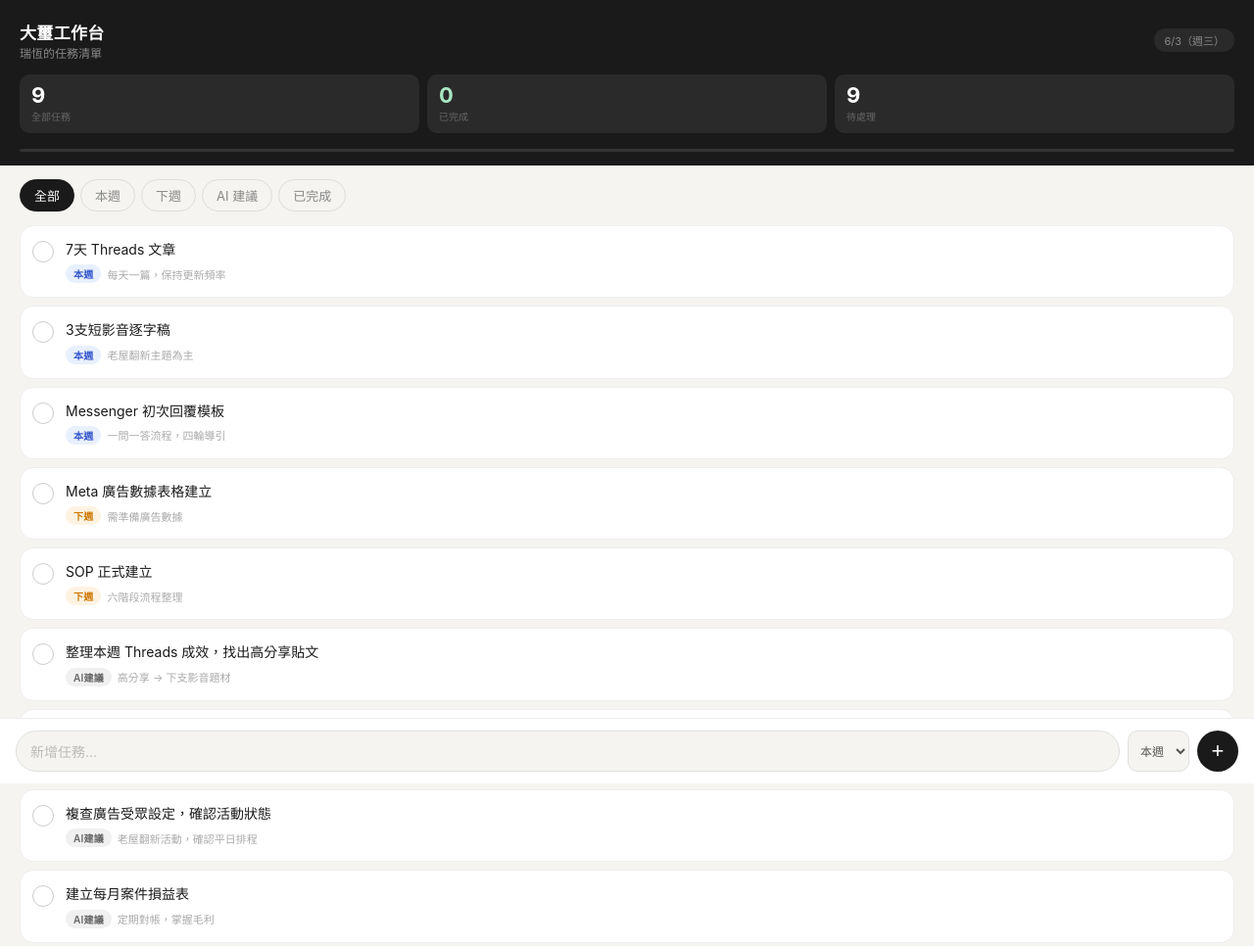
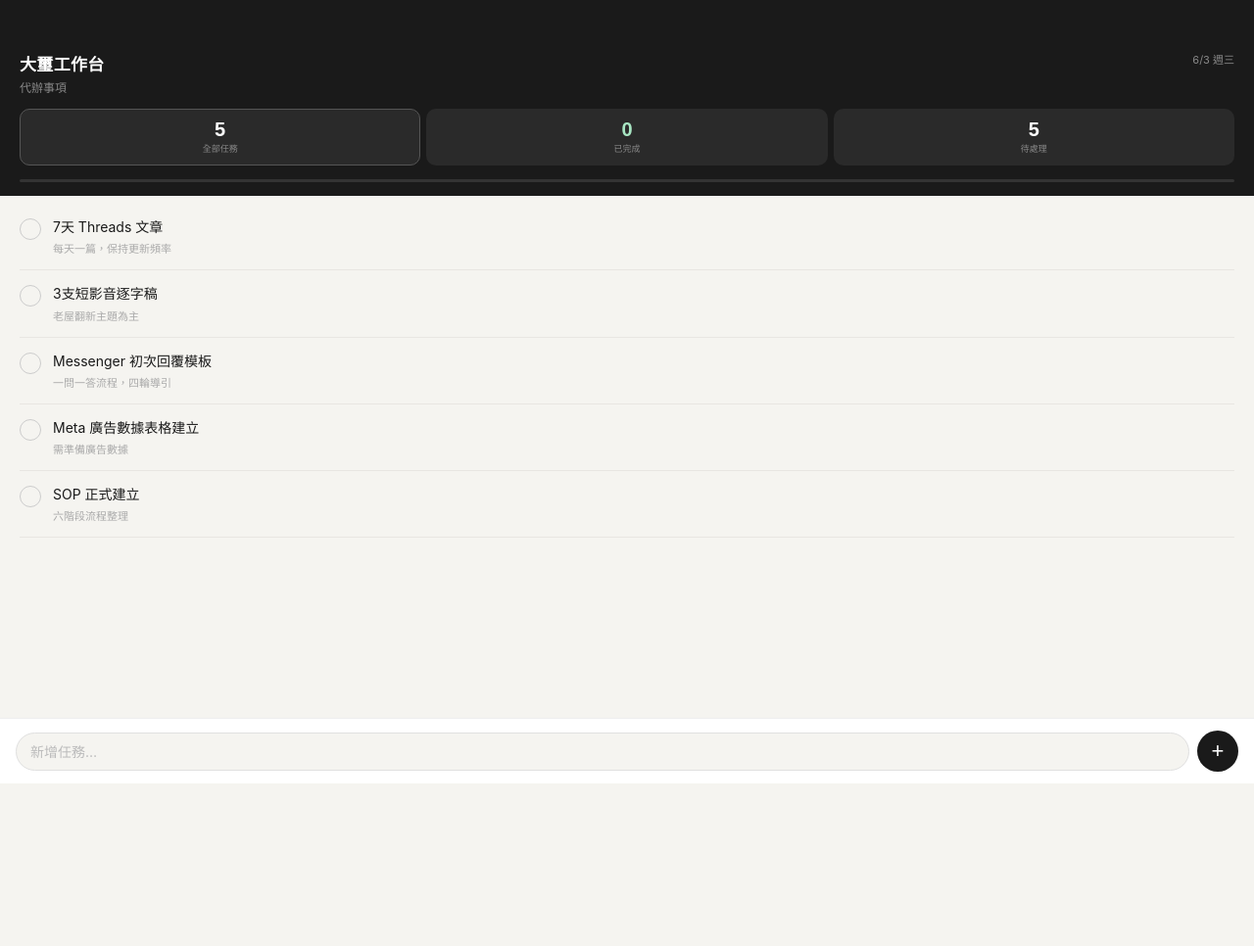
Before and after one commit to louiswu329/-, a plain HTML site: page index.html in a window 1280 px wide. Shown: the whole page at 98% size. After the commit the page ends 800 px from the top, so only its background shows below. Drawn offline with Linux system fonts and the light colour scheme.

Commit message:
Update index.html

```diff
--- a/index.html
+++ b/index.html
@@ -2,7 +2,9 @@
 <html lang="zh-TW">
 <head>
 <meta charset="UTF-8">
-<meta name="viewport" content="width=device-width, initial-scale=1.0">
+<meta name="viewport" content="width=device-width, initial-scale=1.0, viewport-fit=cover">
+<meta name="apple-mobile-web-app-capable" content="yes">
+<meta name="apple-mobile-web-app-status-bar-style" content="black-translucent">
 <title>大璽工作台</title>
 <style>
   * { box-sizing: border-box; margin: 0; padding: 0; }
@@ -13,131 +15,54 @@
     min-height: 100vh;
     padding-bottom: 80px;
   }
-
-  /* Header */
   .header {
     background: #1a1a1a;
-    color: #fff;
-    padding: 20px 20px 16px;
+    padding: 52px 20px 14px;
     position: sticky;
     top: 0;
     z-index: 10;
   }
   .header-top {
     display: flex;
-    align-items: center;
+    align-items: flex-start;
     justify-content: space-between;
     margin-bottom: 14px;
   }
-  .brand { font-size: 17px; font-weight: 600; letter-spacing: .02em; }
-  .brand-sub { font-size: 12px; color: #888; font-weight: 400; }
-  .date-chip {
-    font-size: 11px;
-    color: #888;
-    background: #2a2a2a;
-    padding: 4px 10px;
-    border-radius: 20px;
-  }
-
-  /* Stats */
-  .stats {
-    display: flex;
-    gap: 8px;
-  }
-  .stat {
+  .brand { font-size: 17px; font-weight: 600; color: #fff; letter-spacing: .02em; }
+  .brand-sub { font-size: 12px; color: #888; margin-top: 3px; }
+  .date-chip { font-size: 11px; color: #888; }
+  .stats { display: flex; gap: 6px; }
+  .stat-btn {
     flex: 1;
     background: #2a2a2a;
+    border: 1.5px solid transparent;
     border-radius: 10px;
-    padding: 10px 12px;
+    padding: 10px 0;
+    text-align: center;
+    cursor: pointer;
+    transition: border-color .15s;
+    -webkit-tap-highlight-color: transparent;
   }
-  .stat-num {
-    font-size: 22px;
-    font-weight: 700;
-    color: #fff;
-    line-height: 1;
-  }
-  .stat-label {
-    font-size: 10px;
-    color: #666;
-    margin-top: 3px;
-  }
-  .stat.highlight .stat-num { color: #A8E6C3; }
-
-  /* Progress bar */
-  .progress-wrap {
-    background: #1a1a1a;
-    padding: 0 20px 14px;
-  }
-  .progress-bar {
-    height: 3px;
-    background: #333;
-    border-radius: 2px;
-    overflow: hidden;
-  }
-  .progress-fill {
-    height: 100%;
-    background: #A8E6C3;
-    border-radius: 2px;
-    transition: width .4s ease;
-  }
-
-  /* Tabs */
-  .tabs {
-    display: flex;
-    gap: 6px;
-    padding: 14px 20px 0;
-    overflow-x: auto;
-    scrollbar-width: none;
-    background: #F5F4F0;
-  }
-  .tabs::-webkit-scrollbar { display: none; }
-  .tab {
-    flex-shrink: 0;
-    padding: 6px 14px;
-    border-radius: 20px;
-    border: 1.5px solid #ddd;
-    background: transparent;
-    color: #888;
-    font-size: 13px;
-    cursor: pointer;
-    font-family: inherit;
-    transition: all .15s;
-  }
-  .tab.active {
-    background: #1a1a1a;
-    border-color: #1a1a1a;
-    color: #fff;
-    font-weight: 500;
-  }
-
-  /* Content */
-  .content { padding: 14px 20px 0; }
-
-  .section-label {
-    font-size: 10px;
-    font-weight: 600;
-    color: #aaa;
-    letter-spacing: .1em;
-    text-transform: uppercase;
-    margin: 16px 0 8px;
-  }
-
-  /* Task card */
+  .stat-btn.active { border-color: #555; }
+  .stat-num { font-size: 20px; font-weight: 700; color: #fff; line-height: 1; }
+  .stat-num.green { color: #A8E6C3; }
+  .stat-label { font-size: 9px; color: #888; margin-top: 3px; }
+  .progress-wrap { background: #1a1a1a; padding: 0 20px 14px; }
+  .progress-bar { height: 3px; background: #333; border-radius: 2px; overflow: hidden; }
+  .progress-fill { height: 100%; background: #A8E6C3; border-radius: 2px; transition: width .4s ease; }
+  .content { padding: 8px 20px 0; }
   .task-card {
-    background: #fff;
-    border-radius: 14px;
-    padding: 14px 14px 14px 12px;
     display: flex;
     align-items: flex-start;
     gap: 12px;
-    margin-bottom: 8px;
-    border: 1px solid #eee;
-    transition: opacity .2s, border-color .2s;
+    padding: 14px 0;
+    border-bottom: 1px solid #e8e6e2;
+    cursor: pointer;
+    transition: opacity .2s;
     -webkit-tap-highlight-color: transparent;
   }
   .task-card.done { opacity: .45; }
   .task-card.done .task-title { text-decoration: line-through; }
-
   .check-btn {
     width: 22px;
     height: 22px;
@@ -146,73 +71,33 @@
     background: transparent;
     flex-shrink: 0;
     margin-top: 1px;
-    cursor: pointer;
     display: flex;
     align-items: center;
     justify-content: center;
-    transition: all .2s;
-    -webkit-tap-highlight-color: transparent;
   }
-  .check-btn.checked {
-    background: #A8E6C3;
-    border-color: #A8E6C3;
-  }
-  .check-btn.checked::after {
-    content: '✓';
-    font-size: 12px;
-    color: #1a6640;
-    font-weight: 700;
-  }
-
+  .check-btn.checked { background: #A8E6C3; border-color: #A8E6C3; }
+  .check-btn.checked::after { content: '✓'; font-size: 12px; color: #1a6640; font-weight: 700; }
   .task-body { flex: 1; min-width: 0; }
-  .task-title {
-    font-size: 14px;
-    line-height: 1.45;
-    margin-bottom: 5px;
-    color: #1a1a1a;
-  }
-  .task-footer {
-    display: flex;
-    align-items: center;
-    gap: 6px;
-    flex-wrap: wrap;
-  }
-
-  .badge {
-    font-size: 10px;
-    font-weight: 600;
-    padding: 2px 8px;
-    border-radius: 20px;
-    letter-spacing: .02em;
-  }
-  .badge-week { background: #E8F0FE; color: #3355CC; }
-  .badge-next { background: #FEF3E2; color: #CC7700; }
-  .badge-ai { background: #F0F0F0; color: #666; }
-
-  .task-note {
-    font-size: 11px;
-    color: #aaa;
-  }
-
-  /* Empty state */
+  .task-title { font-size: 14px; line-height: 1.45; color: #1a1a1a; margin-bottom: 3px; }
+  .task-note { font-size: 11px; color: #aaa; }
+  .task-expire { font-size: 10px; color: #CC7700; margin-top: 4px; }
   .empty {
     text-align: center;
-    padding: 40px 20px;
+    padding: 50px 20px;
     color: #bbb;
     font-size: 14px;
   }
   .empty-icon { font-size: 36px; margin-bottom: 10px; }
-
-  /* Add task bar */
   .add-bar {
     position: fixed;
-    bottom: 0;
-    left: 0; right: 0;
+    bottom: 0; left: 0; right: 0;
     background: #fff;
     border-top: 1px solid #eee;
     padding: 12px 16px;
+    padding-bottom: calc(12px + env(safe-area-inset-bottom));
     display: flex;
     gap: 8px;
+    align-items: center;
     z-index: 20;
   }
   .add-input {
@@ -228,16 +113,6 @@
   }
   .add-input:focus { border-color: #1a1a1a; }
   .add-input::placeholder { color: #bbb; }
-  .add-select {
-    padding: 10px 8px;
-    border-radius: 10px;
-    border: 1.5px solid #e0e0e0;
-    background: #F5F4F0;
-    font-size: 12px;
-    font-family: inherit;
-    color: #555;
-    outline: none;
-  }
   .add-btn {
     width: 42px;
     height: 42px;
@@ -253,18 +128,16 @@
     flex-shrink: 0;
     line-height: 1;
   }
-
-  /* Toast */
   .toast {
     position: fixed;
-    top: 16px;
+    bottom: 90px;
     left: 50%;
     transform: translateX(-50%);
     background: #1a1a1a;
     color: #fff;
     padding: 8px 18px;
     border-radius: 20px;
-    font-size: 13px;
+    font-size: 12px;
     z-index: 100;
     opacity: 0;
     transition: opacity .2s;
@@ -280,14 +153,23 @@
   <div class="header-top">
     <div>
       <div class="brand">大璽工作台</div>
-      <div class="brand-sub">瑞恆的任務清單</div>
+      <div class="brand-sub">代辦事項</div>
     </div>
     <div class="date-chip" id="today-date"></div>
   </div>
   <div class="stats">
-    <div class="stat"><div class="stat-num" id="stat-total">0</div><div class="stat-label">全部任務</div></div>
-    <div class="stat highlight"><div class="stat-num" id="stat-done">0</div><div class="stat-label">已完成</div></div>
-    <div class="stat"><div class="stat-num" id="stat-left">0</div><div class="stat-label">待處理</div></div>
+    <button class="stat-btn active" id="btn-all" onclick="setView('all')">
+      <div class="stat-num" id="s-total">0</div>
+      <div class="stat-label">全部任務</div>
+    </button>
+    <button class="stat-btn" id="btn-done" onclick="setView('done')">
+      <div class="stat-num green" id="s-done">0</div>
+      <div class="stat-label">已完成</div>
+    </button>
+    <button class="stat-btn" id="btn-todo" onclick="setView('todo')">
+      <div class="stat-num" id="s-left">0</div>
+      <div class="stat-label">待處理</div>
+    </button>
   </div>
 </div>
 
@@ -295,131 +177,123 @@
   <div class="progress-bar"><div class="progress-fill" id="progress" style="width:0%"></div></div>
 </div>
 
-<div class="tabs" id="tabs">
-  <button class="tab active" onclick="setTab('all',this)">全部</button>
-  <button class="tab" onclick="setTab('week',this)">本週</button>
-  <button class="tab" onclick="setTab('next',this)">下週</button>
-  <button class="tab" onclick="setTab('ai',this)">AI 建議</button>
-  <button class="tab" onclick="setTab('done',this)">已完成</button>
-</div>
-
 <div class="content" id="task-list"></div>
 
 <div class="add-bar">
-  <input class="add-input" id="new-task" type="text" placeholder="新增任務..." />
-  <select class="add-select" id="new-tag">
-    <option value="week">本週</option>
-    <option value="next">下週</option>
-  </select>
+  <input class="add-input" id="new-task" type="text" placeholder="新增任務…" />
   <button class="add-btn" onclick="addTask()">+</button>
 </div>
 
 <div class="toast" id="toast"></div>
 
 <script>
-const TASKS = [
-  {id:1,title:'7天 Threads 文章',tag:'week',source:'user',done:false,note:'每天一篇，保持更新頻率'},
-  {id:2,title:'3支短影音逐字稿',tag:'week',source:'user',done:false,note:'老屋翻新主題為主'},
-  {id:3,title:'Messenger 初次回覆模板',tag:'week',source:'user',done:false,note:'一問一答流程，四輪導引'},
-  {id:4,title:'Meta 廣告數據表格建立',tag:'next',source:'user',done:false,note:'需準備廣告數據'},
-  {id:5,title:'SOP 正式建立',tag:'next',source:'user',done:false,note:'六階段流程整理'},
-  {id:6,title:'整理本週 Threads 成效，找出高分享貼文',tag:'ai',source:'ai',done:false,note:'高分享 → 下支影音題材'},
-  {id:7,title:'更新客戶跟進訊息（沉默潛客）',tag:'ai',source:'ai',done:false,note:'用作品集或小提示暖身'},
-  {id:8,title:'複查廣告受眾設定，確認活動狀態',tag:'ai',source:'ai',done:false,note:'老屋翻新活動，確認平日排程'},
-  {id:9,title:'建立每月案件損益表',tag:'ai',source:'ai',done:false,note:'定期對帳，掌握毛利'},
+var DAY_MS = 86400000;
+var STORAGE_KEY = 'dashi_v3';
+
+var defaultTasks = [
+  {id:1, title:'7天 Threads 文章', done:false, doneAt:null, note:'每天一篇，保持更新頻率'},
+  {id:2, title:'3支短影音逐字稿', done:false, doneAt:null, note:'老屋翻新主題為主'},
+  {id:3, title:'Messenger 初次回覆模板', done:false, doneAt:null, note:'一問一答流程，四輪導引'},
+  {id:4, title:'Meta 廣告數據表格建立', done:false, doneAt:null, note:'需準備廣告數據'},
+  {id:5, title:'SOP 正式建立', done:false, doneAt:null, note:'六階段流程整理'},
 ];
 
-let tasks = JSON.parse(localStorage.getItem('dashi_tasks') || 'null') || TASKS;
-let currentTab = 'all';
-let nextId = Math.max(...tasks.map(t=>t.id)) + 1;
+var tasks = JSON.parse(localStorage.getItem(STORAGE_KEY) || 'null') || defaultTasks;
+var currentView = 'all';
+var nextId = Math.max.apply(null, tasks.map(function(t){return t.id})) + 1;
 
-function save() {
-  localStorage.setItem('dashi_tasks', JSON.stringify(tasks));
-}
+function save() { localStorage.setItem(STORAGE_KEY, JSON.stringify(tasks)); }
 
-function setTab(tab, el) {
-  currentTab = tab;
-  document.querySelectorAll('.tab').forEach(t=>t.classList.remove('active'));
-  el.classList.add('active');
+function setView(v) {
+  currentView = v;
+  document.getElementById('btn-all').className = 'stat-btn' + (v==='all'?' active':'');
+  document.getElementById('btn-done').className = 'stat-btn' + (v==='done'?' active':'');
+  document.getElementById('btn-todo').className = 'stat-btn' + (v==='todo'?' active':'');
   render();
 }
 
 function toggle(id) {
-  const t = tasks.find(t=>t.id===id);
+  var t = tasks.find(function(x){return x.id===id});
   if (!t) return;
   t.done = !t.done;
+  t.doneAt = t.done ? Date.now() : null;
   save();
-  showToast(t.done ? '✓ 完成！' : '已取消完成');
+  showToast(t.done ? '完成 ✓' : '已取消完成');
   render();
 }
 
 function addTask() {
-  const inp = document.getElementById('new-task');
-  const tag = document.getElementById('new-tag').value;
-  const title = inp.value.trim();
+  var inp = document.getElementById('new-task');
+  var title = inp.value.trim();
   if (!title) return;
-  tasks.push({id:nextId++, title, tag, source:'user', done:false, note:''});
-  inp.value='';
+  tasks.push({id: nextId++, title: title, done: false, doneAt: null, note: ''});
+  inp.value = '';
   save();
   showToast('任務已新增');
-  currentTab = tag;
-  document.querySelectorAll('.tab').forEach(t=>t.classList.remove('active'));
-  document.querySelectorAll('.tab')[tag==='week'?1:2].classList.add('active');
   render();
 }
 
 function showToast(msg) {
-  const t = document.getElementById('toast');
+  var t = document.getElementById('toast');
   t.textContent = msg;
   t.classList.add('show');
-  setTimeout(()=>t.classList.remove('show'), 1800);
+  setTimeout(function(){ t.classList.remove('show'); }, 1600);
 }
 
-function tagLabel(tag) {
-  return tag==='week'?'本週':tag==='next'?'下週':'AI建議';
+function daysLeft(doneAt) {
+  if (!doneAt) return 10;
+  var elapsed = Math.floor((Date.now() - doneAt) / DAY_MS);
+  return Math.max(0, 10 - elapsed);
 }
-function tagClass(tag) {
-  return tag==='week'?'badge-week':tag==='next'?'badge-next':'badge-ai';
+
+function cleanExpired() {
+  tasks = tasks.filter(function(t) {
+    return !t.done || daysLeft(t.doneAt) > 0;
+  });
+  save();
 }
 
 function render() {
-  const total = tasks.length;
-  const done = tasks.filter(t=>t.done).length;
-  document.getElementById('stat-total').textContent = total;
-  document.getElementById('stat-done').textContent = done;
-  document.getElementById('stat-left').textContent = total - done;
+  cleanExpired();
+
+  var total = tasks.length;
+  var done = tasks.filter(function(t){return t.done}).length;
+  var left = total - done;
+  document.getElementById('s-total').textContent = total;
+  document.getElementById('s-done').textContent = done;
+  document.getElementById('s-left').textContent = left;
   document.getElementById('progress').style.width = total ? Math.round(done/total*100)+'%' : '0%';
 
-  let filtered;
-  if (currentTab==='all') filtered = tasks.filter(t=>!t.done);
-  else if (currentTab==='done') filtered = tasks.filter(t=>t.done);
-  else if (currentTab==='ai') filtered = tasks.filter(t=>t.source==='ai'&&!t.done);
-  else filtered = tasks.filter(t=>t.tag===currentTab&&!t.done);
+  var list;
+  if (currentView === 'done') list = tasks.filter(function(t){return t.done});
+  else if (currentView === 'todo') list = tasks.filter(function(t){return !t.done});
+  else list = tasks.slice();
 
-  const list = document.getElementById('task-list');
-  if (!filtered.length) {
-    list.innerHTML = `<div class="empty"><div class="empty-icon">${currentTab==='done'?'🎉':'📋'}</div>${currentTab==='done'?'還沒有完成的任務':'這裡沒有任務'}</div>`;
+  var el = document.getElementById('task-list');
+
+  if (!list.length) {
+    var msg = currentView==='done' ? '還沒有完成的任務' : currentView==='todo' ? '太棒了，全部完成！' : '還沒有任務';
+    el.innerHTML = '<div class="empty"><div class="empty-icon">' + (currentView==='todo'?'🎉':'📋') + '</div>' + msg + '</div>';
     return;
   }
 
-  list.innerHTML = filtered.map(t=>`
-    <div class="task-card${t.done?' done':''}" onclick="toggle(${t.id})">
-      <div class="check-btn${t.done?' checked':''}"></div>
-      <div class="task-body">
-        <div class="task-title">${t.title}</div>
-        <div class="task-footer">
-          <span class="badge ${tagClass(t.tag)}">${tagLabel(t.tag)}</span>
-          ${t.note?`<span class="task-note">${t.note}</span>`:''}
-        </div>
-      </div>
-    </div>
-  `).join('');
+  el.innerHTML = list.map(function(t) {
+    var remain = t.done ? daysLeft(t.doneAt) : null;
+    return '<div class="task-card' + (t.done?' done':'') + '" onclick="toggle(' + t.id + ')">'
+      + '<div class="check-btn' + (t.done?' checked':'') + '"></div>'
+      + '<div class="task-body">'
+      + '<div class="task-title">' + t.title + '</div>'
+      + (t.note ? '<div class="task-note">' + t.note + '</div>' : '')
+      + (t.done && remain !== null ? '<div class="task-expire">' + remain + ' 天後自動清除</div>' : '')
+      + '</div></div>';
+  }).join('');
 }
 
-document.getElementById('new-task').addEventListener('keydown', e=>{if(e.key==='Enter')addTask()});
+document.getElementById('new-task').addEventListener('keydown', function(e){if(e.key==='Enter')addTask()});
 
-const now = new Date();
-document.getElementById('today-date').textContent = now.toLocaleDateString('zh-TW',{month:'numeric',day:'numeric',weekday:'short'});
+var now = new Date();
+var days = ['日','一','二','三','四','五','六'];
+document.getElementById('today-date').textContent = (now.getMonth()+1) + '/' + now.getDate() + ' 週' + days[now.getDay()];
 
 render();
 </script>
```
